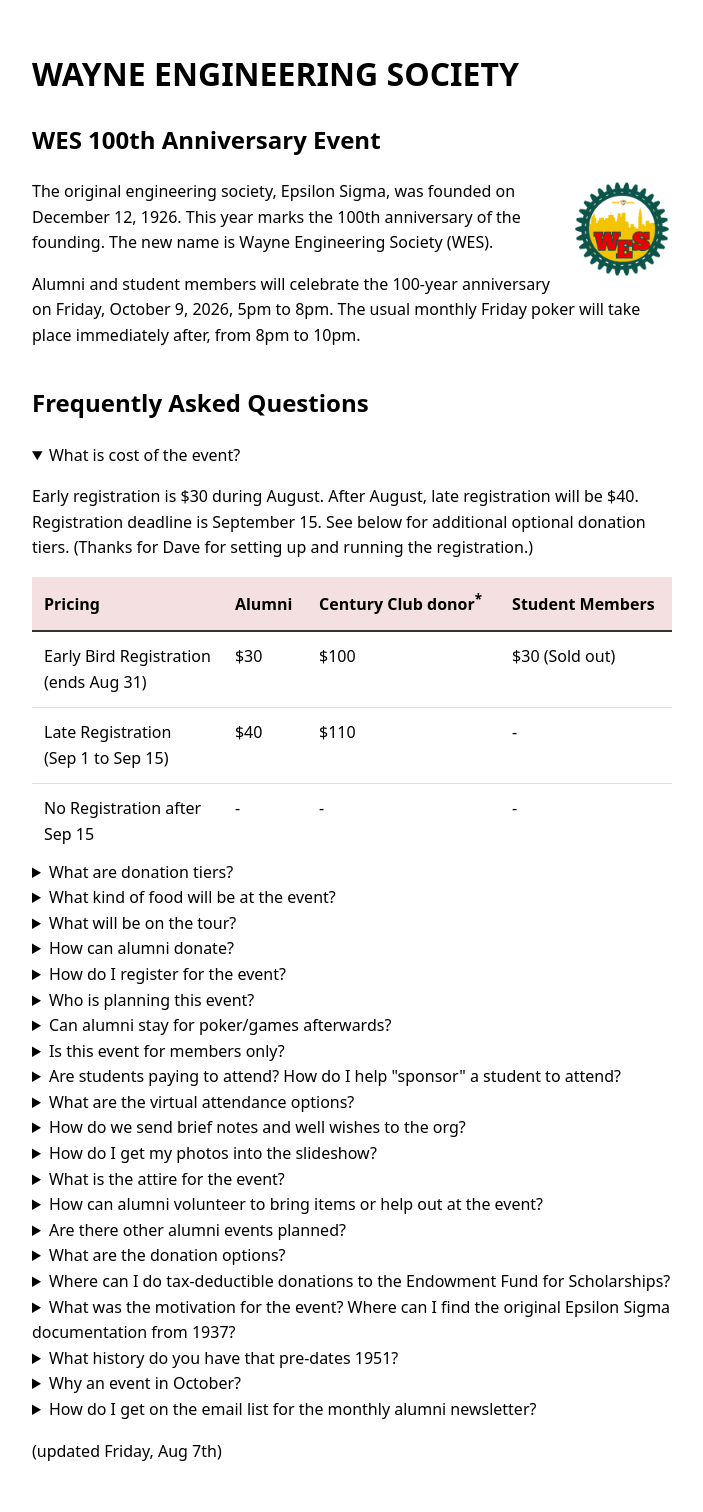
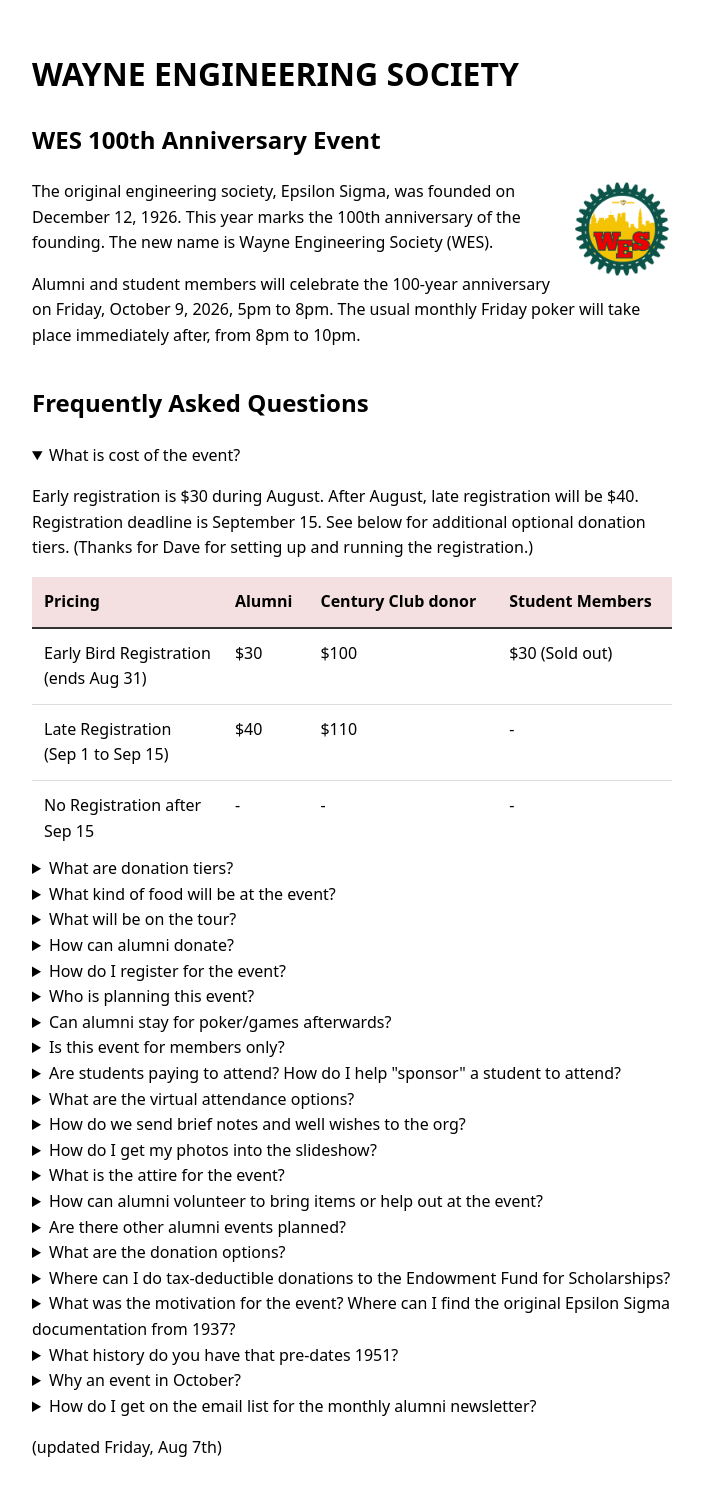
Before and after one commit to mciechanumich/WES100, a Jekyll site: the page built from docs/index.html, in a window 1280 px wide. Shown: the whole page, without its empty margins (288-991 px from the left). Built offline with Jekyll 4.4.1, drawn with Linux system fonts in a browser that asks for light colours.

Commit message:
fix: removed *

```diff
--- a/docs/index.html
+++ b/docs/index.html
@@ -34,7 +34,7 @@ title: WES 100th Anniversary Event
             <div class="div-table-row header">
               <div class="div-table-cell">Pricing</div>
               <div class="div-table-cell">Alumni</div>
-              <div class="div-table-cell">Century Club donor<sup>*</sup></div>
+              <div class="div-table-cell">Century Club donor</div>
               <div class="div-table-cell">Student Members</div>
             </div>
 
```
